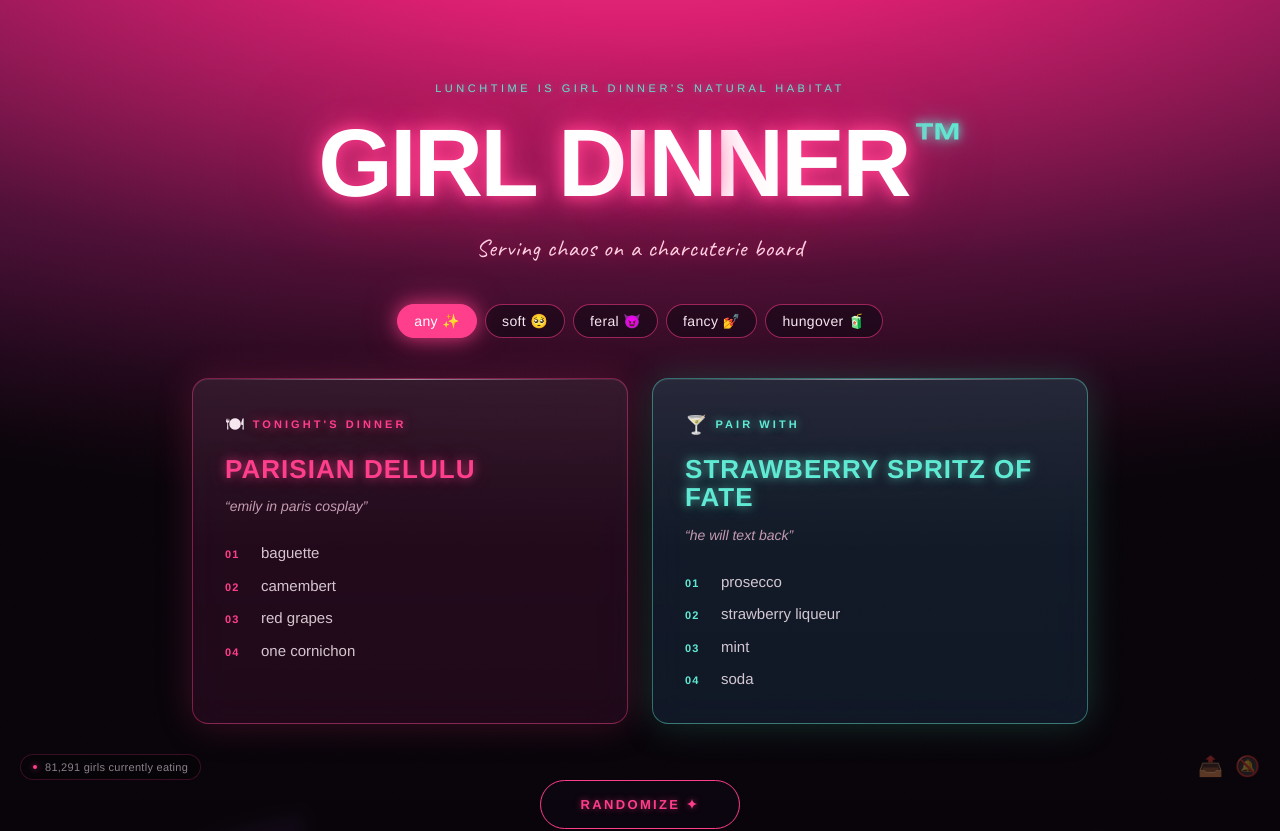
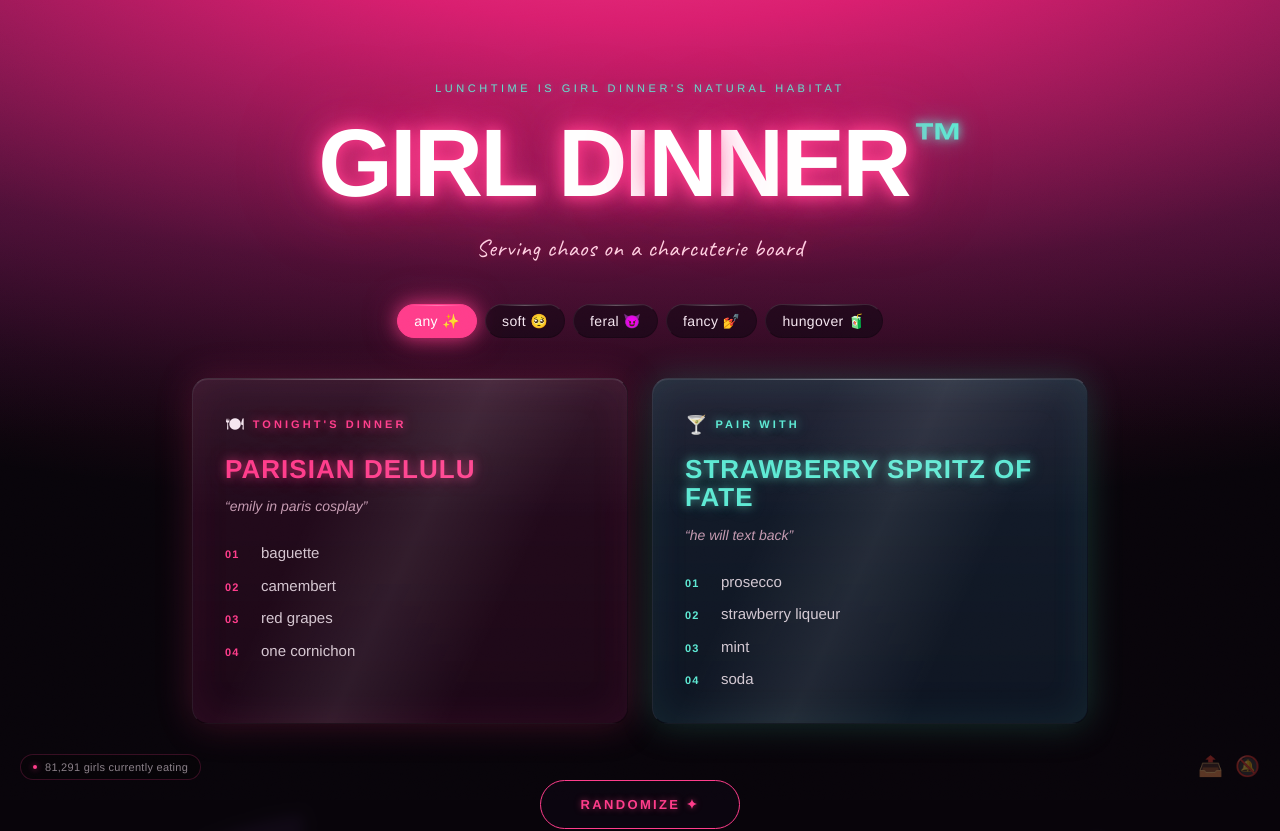
Before and after one commit to jofragotre/girl_dinner, a Next.js app in the folder girl-dinner/: page / in a window 1280 px wide. Shown: the top 831 px of the page. Built offline with nearby package versions, Linux system fonts and the light colour scheme.

Commit message:
feat: enhance neon card styles with polished mirror glass effect and shimmer animation

```diff
--- a/girl-dinner/app/globals.css
+++ b/girl-dinner/app/globals.css
@@ -222,80 +222,134 @@ body::before {
   animation: wiggle 0.16s ease-in-out infinite;
 }
 
-/* Neon glass card — "mirrored interior".
-   Tinted glass panel (warm pink undertone by default) with a subtle top-light,
-   bottom-shadow inner gradient to simulate light catching a glass surface. */
+/* Neon glass card — polished mirror glass.
+   Beveled borders + top-edge highlight simulate light catching glass edges.
+   Inner gradient = top-lit, bottom-shadowed depth. Diagonal ::after = specular catch.
+   Hover triggers a one-shot shimmer sweep via ::after animation. */
 .neon-card {
   position: relative;
+  overflow: hidden;
   background-color: rgba(44, 12, 34, 0.72);
   background-image: linear-gradient(
     180deg,
     rgba(255, 255, 255, 0.06) 0%,
-    rgba(255, 255, 255, 0) 50%,
-    rgba(0, 0, 0, 0.07) 100%
+    rgba(255, 255, 255, 0) 40%,
+    rgba(0, 0, 0, 0.15) 100%
   );
   backdrop-filter: blur(20px);
   -webkit-backdrop-filter: blur(20px);
-  border: 1px solid rgba(255, 61, 139, 0.42);
+  border-top: 1px solid rgba(255, 255, 255, 0.15);
+  border-left: 1px solid rgba(255, 255, 255, 0.08);
+  border-right: 1px solid rgba(0, 0, 0, 0.2);
+  border-bottom: 1px solid rgba(0, 0, 0, 0.3);
   box-shadow:
     0 0 36px rgba(255, 61, 139, 0.22),
     0 8px 28px rgba(0, 0, 0, 0.35),
-    inset 0 1px 0 rgba(255, 255, 255, 0.08);
-  transition: box-shadow 0.45s ease, border-color 0.45s ease, transform 0.45s ease;
+    inset 0 1px 0 rgba(255, 255, 255, 0.08),
+    inset 0 0 40px rgba(255, 61, 139, 0.08);
+  transition: box-shadow 0.45s ease, transform 0.45s ease;
 }
 
+/* Top-edge light highlight — 80% wide, simulates light catching the glass rim */
 .neon-card::before {
   content: "";
   position: absolute;
   top: 0;
-  left: 8%;
-  right: 8%;
+  left: 10%;
+  right: 10%;
   height: 1px;
   background: linear-gradient(
     90deg,
     transparent 0%,
-    rgba(255, 255, 255, 0.45) 50%,
+    rgba(255, 255, 255, 0.4) 50%,
+    transparent 100%
+  );
+  pointer-events: none;
+  z-index: 2;
+}
+
+/* Diagonal specular streak — permanent catch at rest, sweeps on hover */
+.neon-card::after {
+  content: "";
+  position: absolute;
+  inset: 0;
+  background: linear-gradient(
+    115deg,
+    transparent 30%,
+    rgba(255, 255, 255, 0.08) 50%,
+    transparent 70%
+  );
+  pointer-events: none;
+  z-index: 1;
+}
+
+.neon-card:hover {
+  box-shadow:
+    0 0 45px rgba(255, 61, 139, 0.28),
+    0 8px 28px rgba(0, 0, 0, 0.35),
+    inset 0 1px 0 rgba(255, 255, 255, 0.12),
+    inset 0 0 40px rgba(255, 61, 139, 0.12);
+  transform: translateY(-1px);
+}
+
+.neon-card:hover::after {
+  animation: card-shimmer 1.2s ease-out forwards;
+}
+
+@keyframes card-shimmer {
+  from { transform: translateX(-100%); }
+  to   { transform: translateX(100%); }
+}
+
+.neon-card--cyan {
+  /* Cool cyan-undertone glass (inherits beveled border + inner gradient from .neon-card) */
+  background-color: rgba(22, 34, 52, 0.72);
+  box-shadow:
+    0 0 36px rgba(94, 234, 212, 0.2),
+    0 8px 28px rgba(0, 0, 0, 0.35),
+    inset 0 1px 0 rgba(255, 255, 255, 0.08),
+    inset 0 0 40px rgba(94, 234, 212, 0.08);
+}
+
+.neon-card--cyan:hover {
+  box-shadow:
+    0 0 45px rgba(94, 234, 212, 0.26),
+    0 8px 28px rgba(0, 0, 0, 0.35),
+    inset 0 1px 0 rgba(255, 255, 255, 0.12),
+    inset 0 0 40px rgba(94, 234, 212, 0.12);
+}
+
+/* Neon pill (filter chip + footer pill) — beveled glass touch */
+.neon-pill {
+  position: relative;
+  overflow: hidden;
+  background: rgba(13, 6, 18, 0.55);
+  border-top: 1px solid rgba(255, 255, 255, 0.12);
+  border-left: 1px solid rgba(255, 255, 255, 0.06);
+  border-right: 1px solid rgba(0, 0, 0, 0.15);
+  border-bottom: 1px solid rgba(0, 0, 0, 0.2);
+  color: #F5E6F0;
+  transition: box-shadow 0.35s ease, background 0.35s ease, color 0.2s ease;
+}
+
+.neon-pill::before {
+  content: "";
+  position: absolute;
+  top: 0;
+  left: 15%;
+  right: 15%;
+  height: 1px;
+  background: linear-gradient(
+    90deg,
+    transparent 0%,
+    rgba(255, 255, 255, 0.3) 50%,
     transparent 100%
   );
   pointer-events: none;
 }
 
-.neon-card:hover {
-  border-color: rgba(255, 61, 139, 0.6);
-  box-shadow:
-    0 0 45px rgba(255, 61, 139, 0.28),
-    inset 0 1px 0 rgba(255, 255, 255, 0.08);
-  transform: translateY(-1px);
-}
-
-.neon-card--cyan {
-  /* Cool cyan-undertone glass (keeps inner gradient inherited from .neon-card) */
-  background-color: rgba(22, 34, 52, 0.72);
-  border-color: rgba(94, 234, 212, 0.42);
-  box-shadow:
-    0 0 36px rgba(94, 234, 212, 0.2),
-    0 8px 28px rgba(0, 0, 0, 0.35),
-    inset 0 1px 0 rgba(255, 255, 255, 0.08);
-}
-
-.neon-card--cyan:hover {
-  border-color: rgba(94, 234, 212, 0.6);
-  box-shadow:
-    0 0 45px rgba(94, 234, 212, 0.26),
-    inset 0 1px 0 rgba(255, 255, 255, 0.08);
-}
-
-/* Neon pill (filter chip + footer pill) */
-.neon-pill {
-  background: rgba(13, 6, 18, 0.55);
-  border: 1px solid rgba(255, 61, 139, 0.55);
-  color: #F5E6F0;
-  transition: box-shadow 0.35s ease, border-color 0.35s ease, background 0.35s ease, color 0.2s ease;
-}
-
 .neon-pill:hover {
   box-shadow: 0 0 12px rgba(255, 61, 139, 0.6);
-  border-color: #FF3D8B;
 }
 
 .neon-pill--active {
```
Also changed, not shown: girl-dinner/app/icon.svg (added).
